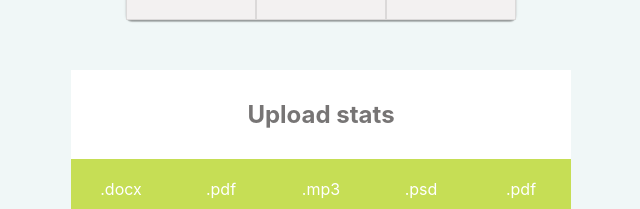
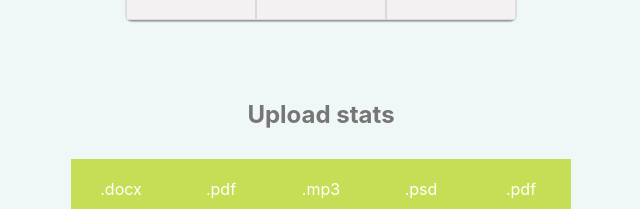
Before and after one commit to NatalyOsadcha/goit-react-hw-01-components, a React (Create React App) app: page / in a window 1280 px wide. Shown: the part 473-682 px from the top of the page, without its empty margins (319-959 px from the left). Built offline with nearby package versions, Linux system fonts and the light colour scheme.

Commit message:
updated statistics

```diff
--- a/src/components/statistics/Statistics.jsx
+++ b/src/components/statistics/Statistics.jsx
@@ -7,7 +7,7 @@ export default function Statistics({ title, stats }) {
     <section className={css.statistics}>
       {title && <h2 className={css.title}>{title}</h2>}
       <ul className={css.statList}>
-        {stats.map(stat => (
+        {stats.map((stat) => (
           <li key={stat.id} className={css.item} style={styles}>
             <span className={css.label}>{stat.label}</span>
             <span className={css.percentage}>{stat.percentage}%</span>
--- a/src/components/statistics/Statistics.module.css
+++ b/src/components/statistics/Statistics.module.css
@@ -5,10 +5,8 @@
 .title {
     padding: 30px 0;
     margin: 0 auto;
-    width: 500px;
     text-align: center;
     color: #777575;
-    background-color: #fff;
 }
 .statList {
     display: flex;
```
